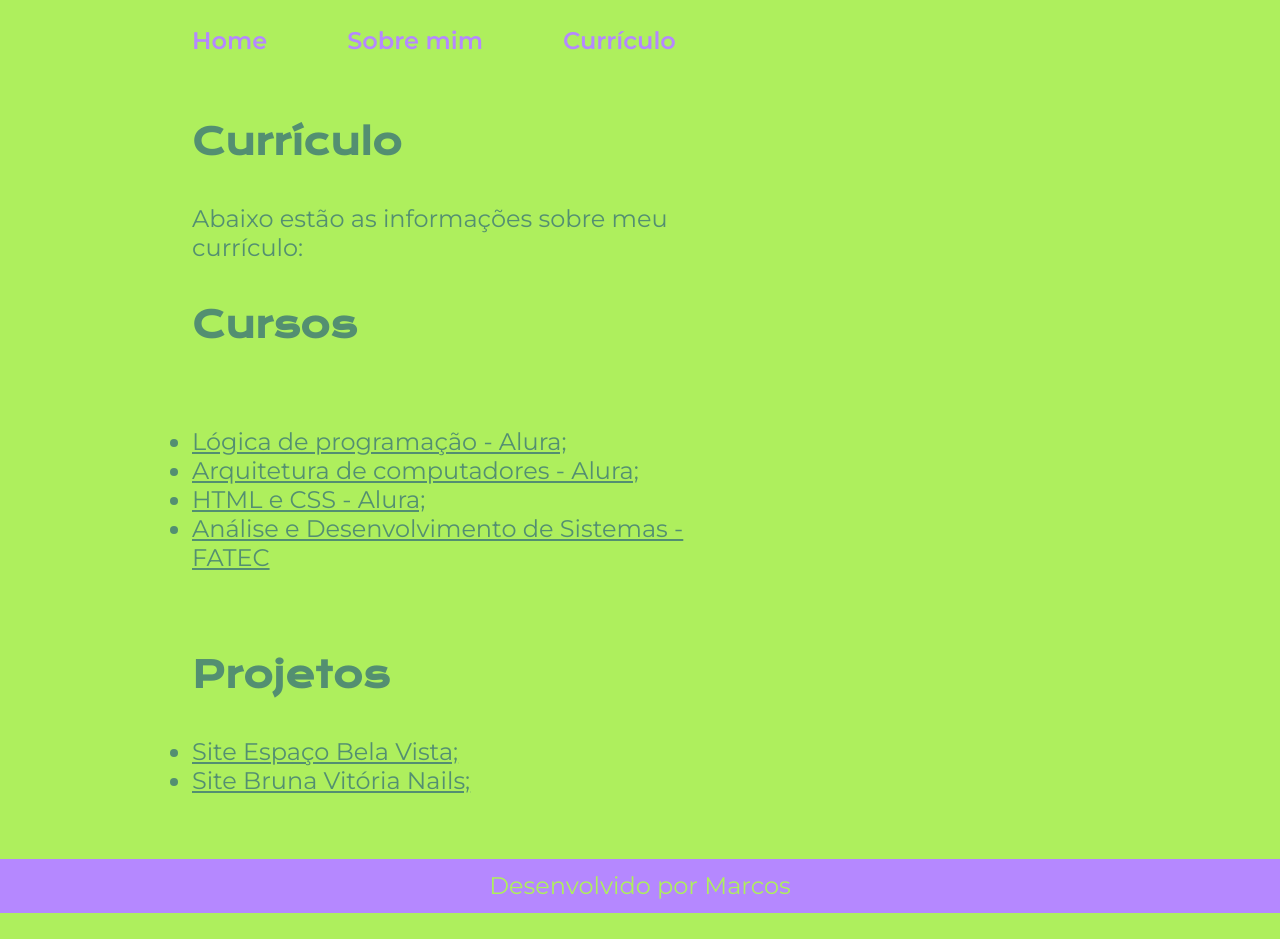
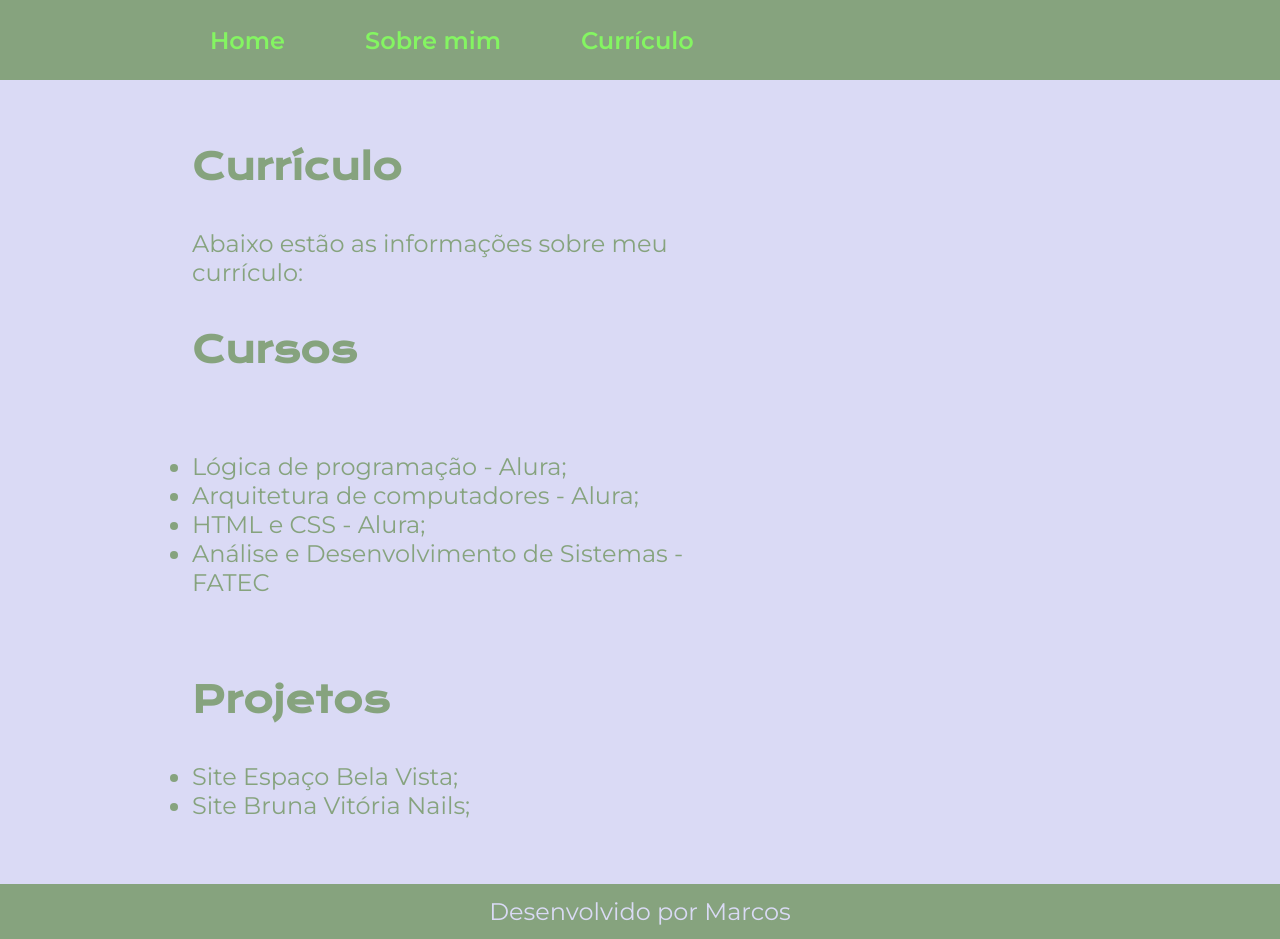
Before and after one commit to NessKawl/portifolio, a plain HTML site: page pg/curriculo.html in a window 1280 px wide. Before the commit the page ends 913 px from the top, so only its background shows below. Drawn offline with nearby package versions, Linux system fonts and the light colour scheme.

Commit message:
change colors

```diff
--- a/pg/curriculo.html
+++ b/pg/curriculo.html
@@ -33,7 +33,7 @@
                         <a class="apresentacao__links__projetos" href="https://cursos.alura.com.br/course/html-css-responsividade-publicacao-projetos" target="_blank">HTML e CSS - Alura;</a>
                     </li>
                     <li>
-                        <a class="apresentacao__links__projetos" href="#" target="_blank">Análise e Desenvolvimento de Sistemas - FATEC</a>
+                        <a class="apresentacao__links__projetos" href="https://www.linkedin.com/company/fatec-guaratinguet%C3%A1/" target="_blank">Análise e Desenvolvimento de Sistemas - FATEC</a>
                     </li>
                 </ul>
             </p>
--- a/styles/style.css
+++ b/styles/style.css
@@ -1,12 +1,44 @@
 @import url('https://fonts.googleapis.com/css2?family=Krona+One&family=Montserrat:wght@400;600&display=swap');
 
 :root {
+    /*
     --cor1: #AEEF5D;
     --cor2: #538F71;
     --cor3: #B588FF;
     --cor5: #53EDAB;
     --cor6: #ACEDA2;
-    --cor-hover: #EAF046;
+    --cor-hover: #EAF046;*/
+
+    /*
+    --cor1: #114232;
+    --cor2: #87A922;
+    --cor3: #FCDC2A;
+    --cor5: #F7F6BB;
+    --cor6: #ACEDA2;
+    --cor-hover: #EAF046;*/
+
+    /*
+    --cor1: #FFB534;
+    --cor2: #FBF6EE;
+    --cor3: #C1F2B0;
+    --cor5: #65B741;
+    --cor6: #ACEDA2;
+    --cor-hover: #EAF046;*/
+
+    /*
+    --cor1: #425F57;
+    --cor2: #749F82;
+    --cor3: #A8E890;
+    --cor5: #CFFF8D;
+    --cor6: #ACEDA2;
+    --cor-hover: #EAF046;*/
+
+    --cor1: #DADAF5;
+    --cor2: #86A37E;
+    --cor3: #84F562;
+    --cor5: #756E6A;
+    --cor6: #F59462;
+    --cor-hover: #3E3E75;
 
     --fonte1: 'Krona One', sans-serif;
     --fonte2: 'Montserrat', sans-serif;
@@ -24,10 +56,12 @@ body{
 }
 
 .cabecalho {
-    padding: 2% 0% 0% 15%;
+    background-color: var(--cor2);
+    padding: 2%;
 }
 
 .cabecalho__menu {
+    padding-left: 15%;
     display: flex;
     gap: 80px;
 }
@@ -96,13 +130,13 @@ body{
     font-family: var(--fonte2);
 }
 
-.apresentacao__links__link:hover {
-    background-color: var(--cor-hover);
+.apresentacao__links__projetos:hover {
+    text-decoration: underline;
 }
 
 .rodape {
     color: var(--cor1);
-    background-color: var(--cor3);
+    background-color: var(--cor2);
     padding: 1%;
     text-align: center;
     font-family: var(--fonte2);
@@ -116,7 +150,7 @@ body{
 }
 
 .apresentacao__links__projetos {
-    text-decoration: underline;
+    text-decoration: none;
     color: var(--cor2);
 }
 
```
Also changed, not shown: index.html (+1 -1 lines).
